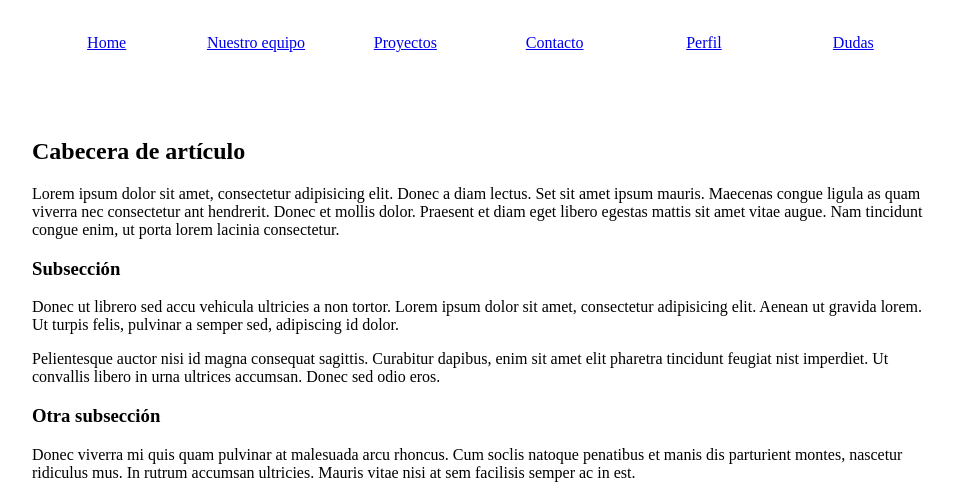
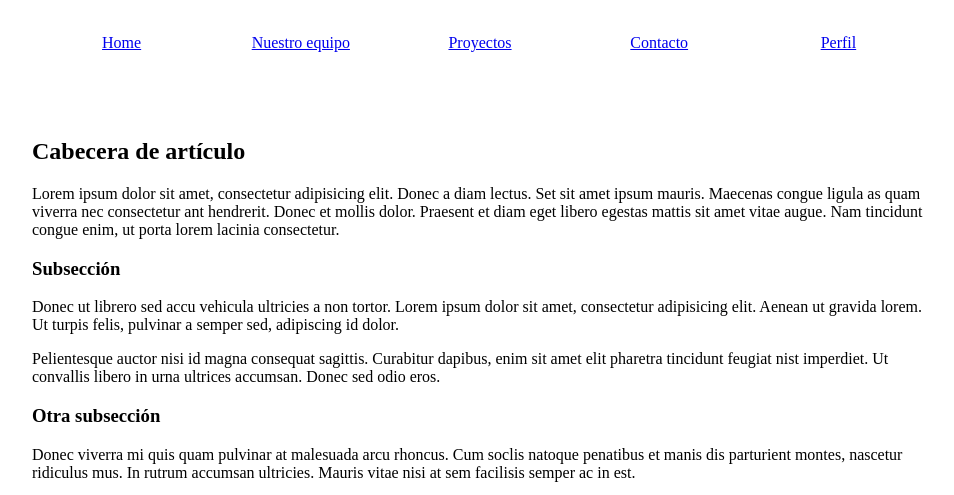
Before and after one commit to joseantoniosanchezlopez/ed-web-ejemplo, a plain HTML site: page index.html in a window 1280 px wide. Shown: the part 291-786 px from the top of the page, without its empty margins (160-1114 px from the left). Drawn offline with Linux system fonts and the light colour scheme.

Commit message:
Reduciendo el menú

```diff
--- a/index.html
+++ b/index.html
@@ -23,7 +23,6 @@
          <li><a href="#">Proyectos</a></li>
          <li><a href="#">Contacto</a></li>
          <li><a href="#">Perfil</a></li>
-         <li><a href="#">Dudas</a></li>
       </ul>
    </nav>
 
```
